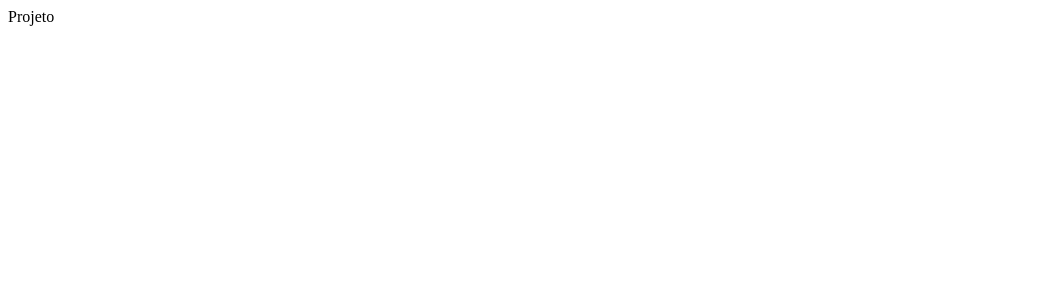
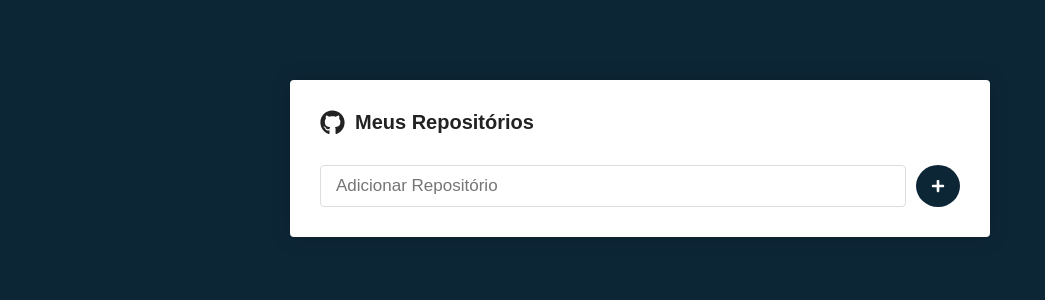
Before and after one commit to Diegoh-dev/meus-repositorios-favoritos, a React (Create React App) app: page / in a window 1280 px wide. Shown: the top 300 px of the page, without its empty margins (0-1045 px from the left). Built offline with nearby package versions, Linux system fonts and the light colour scheme.

Commit message:
Buscando repositorios na api do git; Estilo.

```diff
--- a/package.json
+++ b/package.json
@@ -6,9 +6,13 @@
     "@testing-library/jest-dom": "^5.16.5",
     "@testing-library/react": "^13.4.0",
     "@testing-library/user-event": "^13.5.0",
+    "axios": "^1.4.0",
     "react": "^18.2.0",
     "react-dom": "^18.2.0",
+    "react-icons": "^4.9.0",
+    "react-router-dom": "^6.13.0",
     "react-scripts": "5.0.1",
+    "styled-components": "^6.0.0-rc.3",
     "web-vitals": "^2.1.4"
   },
   "scripts": {
--- a/public/index.html
+++ b/public/index.html
@@ -10,34 +10,11 @@
       content="Web site created using create-react-app"
     />
     <link rel="apple-touch-icon" href="%PUBLIC_URL%/logo192.png" />
-    <!--
-      manifest.json provides metadata used when your web app is installed on a
-      user's mobile device or desktop. See https://developers.google.com/web/fundamentals/web-app-manifest/
-    -->
-    <link rel="manifest" href="%PUBLIC_URL%/manifest.json" />
-    <!--
-      Notice the use of %PUBLIC_URL% in the tags above.
-      It will be replaced with the URL of the `public` folder during the build.
-      Only files inside the `public` folder can be referenced from the HTML.
 
-      Unlike "/favicon.ico" or "favicon.ico", "%PUBLIC_URL%/favicon.ico" will
-      work correctly both with client-side routing and a non-root public URL.
-      Learn how to configure a non-root public URL by running `npm run build`.
-    -->
     <title>React App</title>
   </head>
   <body>
     <noscript>You need to enable JavaScript to run this app.</noscript>
     <div id="root"></div>
-    <!--
-      This HTML file is a template.
-      If you open it directly in the browser, you will see an empty page.
-
-      You can add webfonts, meta tags, or analytics to this file.
-      The build step will place the bundled scripts into the <body> tag.
-
-      To begin the development, run `npm start` or `yarn start`.
-      To create a production bundle, use `npm run build` or `yarn build`.
-    -->
   </body>
 </html>
--- a/src/App.js
+++ b/src/App.js
@@ -1,10 +1,12 @@
-
-
+import FnRoutes from "./routes";
+import GlobasStyles from './../src/styles/global'
+// https://api.github.com/
 function App() {
   return (
-    <div>
-    Projeto
-    </div>
+    <>
+    <GlobasStyles/>
+    <FnRoutes/>
+    </>
   );
 }
 
--- a/src/index.js
+++ b/src/index.js
@@ -4,7 +4,5 @@ import App from './App';
 
 const root = ReactDOM.createRoot(document.getElementById('root'));
 root.render(
-  <React.StrictMode>
     <App />
-  </React.StrictMode>
 );
--- /dev/null
+++ b/src/pages/Main/index.js
@@ -0,0 +1,51 @@
+import { useCallback, useState } from "react";
+import { Container, Form, SubmitButton } from "./styles";
+import { FaGithub, FaPlus } from "react-icons/fa";
+import api from "../../services/api";
+
+
+export default function Main() {
+
+  const [newRepo,setNewRepo] = useState('');
+  const [repositorio,setRepositorio] = useState([]);
+
+
+  const handleSubmit = useCallback((e) => {
+    e.preventDefault();
+
+    async function submit(){
+      const response = await api.get(`repos/${newRepo}`)
+
+      const data = {
+        name: response.data.full_name,
+
+      }
+
+      setRepositorio([...repositorio,data]);
+      console.log(response.data);
+      setNewRepo('');
+    }
+    submit();
+
+  },[newRepo,repositorio])
+
+
+  return (
+    <Container>
+      <h1>
+        <FaGithub size={25} />
+        Meus Repositórios
+      </h1>
+
+      <Form onSubmit={handleSubmit}>
+        <input type="text" name="" id="" placeholder="Adicionar Repositório" onChange={(e) => {
+          setNewRepo(e.target.value);
+        }} value={newRepo}/>
+
+        <SubmitButton>
+          <FaPlus size={14} color="#FFF" />
+        </SubmitButton>
+      </Form>
+    </Container>
+  );
+}
--- /dev/null
+++ b/src/pages/Main/styles.js
@@ -0,0 +1,52 @@
+import styled from 'styled-components'
+
+
+export const Container = styled.div`
+max-width: 43.75rem;
+background-color: #FFF;
+border-radius: 4px;
+margin: 5rem auto;
+padding: 1.875rem;
+box-shadow: 0 0 20px rgba(0,0,0,0.2);
+
+h1{
+  font-size: 1.25rem;
+  display: flex;
+  align-items: center;
+  gap: 0.625rem;
+}
+
+
+`
+
+export const Form = styled.form`
+
+margin-top: 1.875rem;
+display: flex;
+gap: .625rem;
+
+input{
+  flex: 1;
+  border: 1px solid #DDD;
+  padding: 0.625rem 0.938rem;
+  border-radius: 4px;
+  font-size: 1.063rem;
+
+}
+
+
+`
+
+
+export const SubmitButton = styled.button.attrs({
+  type:'submit'
+})`
+background-color: #0D2636;
+border: none;
+border-radius: 50%;
+padding: 0 15px;
+
+display: flex;
+align-items: center;
+justify-content: center;
+`
--- /dev/null
+++ b/src/pages/Repositorio/index.js
@@ -0,0 +1,7 @@
+export default function Repositorio(){
+  return(
+    <div>
+      Essaé o repositorio
+    </div>
+  )
+}
--- /dev/null
+++ b/src/routes.js
@@ -0,0 +1,15 @@
+import { BrowserRouter, Routes, Route } from "react-router-dom";
+import Main from "./pages/Main";
+import Repositorio from "./pages/Repositorio";
+
+export default function FnRoutes() {
+  return (
+    <BrowserRouter>
+      <Routes>
+        <Route path="/" Component={Main} />
+        <Route path="/repositorio/*" Component={Repositorio} />
+        <Route path="*" element={<p>Path not resolved</p>} />
+      </Routes>
+    </BrowserRouter>
+  );
+}
--- /dev/null
+++ b/src/services/api.js
@@ -0,0 +1,8 @@
+import axios from "axios";
+
+const api = axios.create({
+  baseURL:'https://api.github.com',
+})
+
+
+export default api;
--- /dev/null
+++ b/src/styles/global.js
@@ -0,0 +1,33 @@
+import {createGlobalStyle} from 'styled-components';
+
+
+export default createGlobalStyle`
+*{
+  margin: 0;
+  padding: 0;
+  outline: 0;
+  box-sizing: border-box;
+}
+
+
+html,body, #root{
+  min-height: 100%;
+}
+
+body{
+  background-color: #0d2636;
+  font-size: 14px;
+  -webkit-font-smoothing: antialiased !important;
+}
+
+body,input,button{
+  color: #222;
+  font-size: 14px;
+  font-family: Arial, Helvetica, sans-serif;
+}
+
+button{
+  cursor: pointer;
+}
+
+`
```
Also changed, not shown: 1 other file (tests, documents, lock files or other folders).
